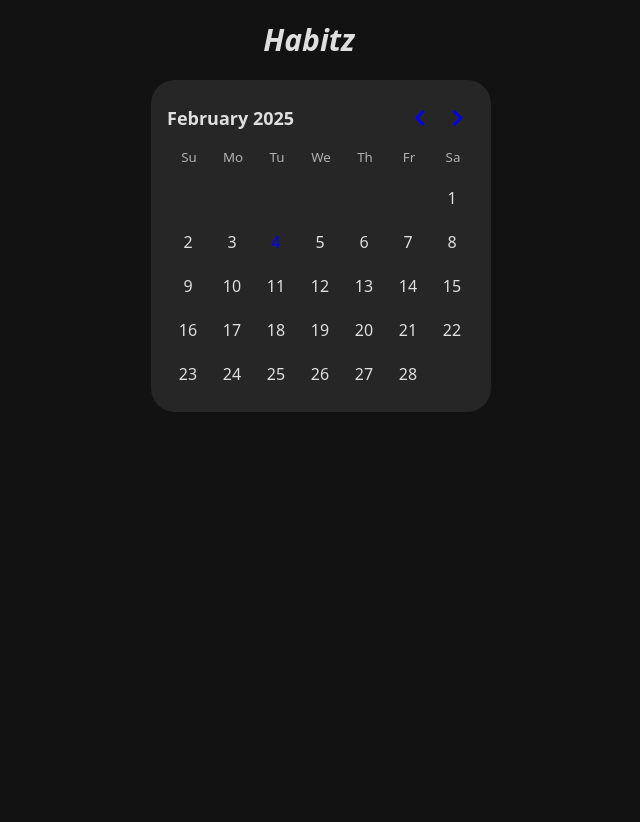
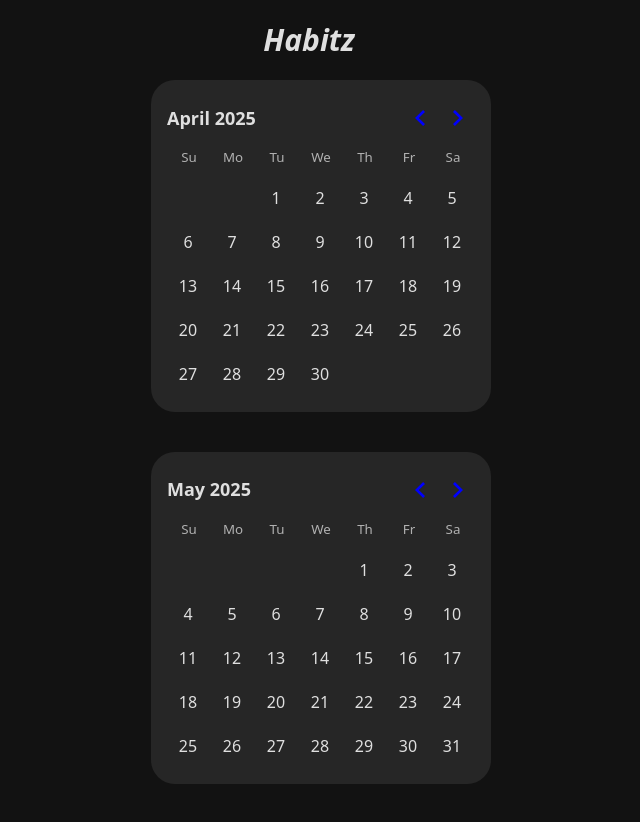
Before and after one commit to Harrman17/Habitz, a React (Vite) app: page /calendar in a window 1280 px wide. Shown: the top 822 px of the page, without its empty margins (319-959 px from the left). Built offline with nearby package versions, Linux system fonts and the light colour scheme.

Commit message:
mapping out habits that are added on whatever dates coressponding to calendar page

```diff
--- a/src/App.jsx
+++ b/src/App.jsx
@@ -9,7 +9,27 @@ function App() {
 
   const [habit, setHabit] = useState()
   const [habitID, setHabitID] = useState(0)
-  const [habitsObject, setHabitsObject] = useState({}) // all the habits but with dates as key
+  const [habitsObject, setHabitsObject] = useState({
+    "28/03/2025": [
+      new Map([
+        ["ID", 1],
+        ["habit_name", "Workout"],
+        ["status", false]
+      ]),
+      new Map([
+        ["ID", 2],
+        ["habit_name", "Read"],
+        ["status", false]
+      ])
+    ],
+    "22/04/2025": [
+      new Map([
+        ["ID", 3],
+        ["habit_name", "Code"],
+        ["status", false]
+      ])
+    ]
+  }) // all the habits but with dates as key
   const [addHabitBtn, setAddHabitBtn] = useState(false)
   const [currentDate, setCurrentDate] = useState("loading")
   const [deleteHabit, setDeleteHabit] = useState(false)
--- a/src/components/Calendar.jsx
+++ b/src/components/Calendar.jsx
@@ -4,30 +4,32 @@ import "react-day-picker/style.css"
 
 function Calendar({ habitsObject }) {
 
-  let year, month
-
-
+  let habitDates
 
   if (Object.keys(habitsObject).length > 0) {
-    const habitDates = Object.keys(habitsObject) // gets all dates in the object in an array
-    const mostRecentDate = habitDates[habitDates.length - 1]
-
-    if (mostRecentDate) {
-      const [dayStr, monthStr, yearStr] = mostRecentDate.split("/")
-      year = parseInt(yearStr, 10)
-      month = parseInt(monthStr, 10) - 1
-    }
+    habitDates = Object.keys(habitsObject) // gets all dates in the object in an array
   }
 
 
+  return ( // need to create a map that
+
+    <div className='h-screen bg-main flex flex-col items-center gap-10'>
+    {(habitDates || []).map((date) => {
+
+        const [dayStr, monthStr, yearStr] = date.split("/")
+        const year = parseInt(yearStr, 10)
+        const month = parseInt(monthStr, 10)
+
         return (
-    <div className='h-screen bg-main flex flex-col items-center'>
         <DayPicker
         month={year && month ? new Date(year, month) : new Date()}
         className='bg-darkaccent p-4 rounded-3xl text-accent'
         onSelect={() => console.log("selected working g")}
         mode="single"
         />
+        )
+      })
+    }
     </div>
   )
 }
--- a/src/components/HabitList.jsx
+++ b/src/components/HabitList.jsx
@@ -20,7 +20,7 @@ function HabitList({ currentDate, openAddHabit, addHabitBtn, habit, setHabit, ad
       <div className='self-start ml-21 mt-8 flex flex-col gap-x-2'>
         <div className='flex items-center'>
           <ul>
-            {(habitsObject[currentDate] || []).map((map) => {
+            {(habitsObject[currentDate] || []).map((map) => { // map == habit object
               return (
                   <li className='flex items-center gap-x-4 mb-3' key={map.get("ID")}>
                     <button className='bg-accent h-8 w-8 rounded-md group' onClick={() => {
```
Lines whose indentation alone changed are shown as unchanged.
